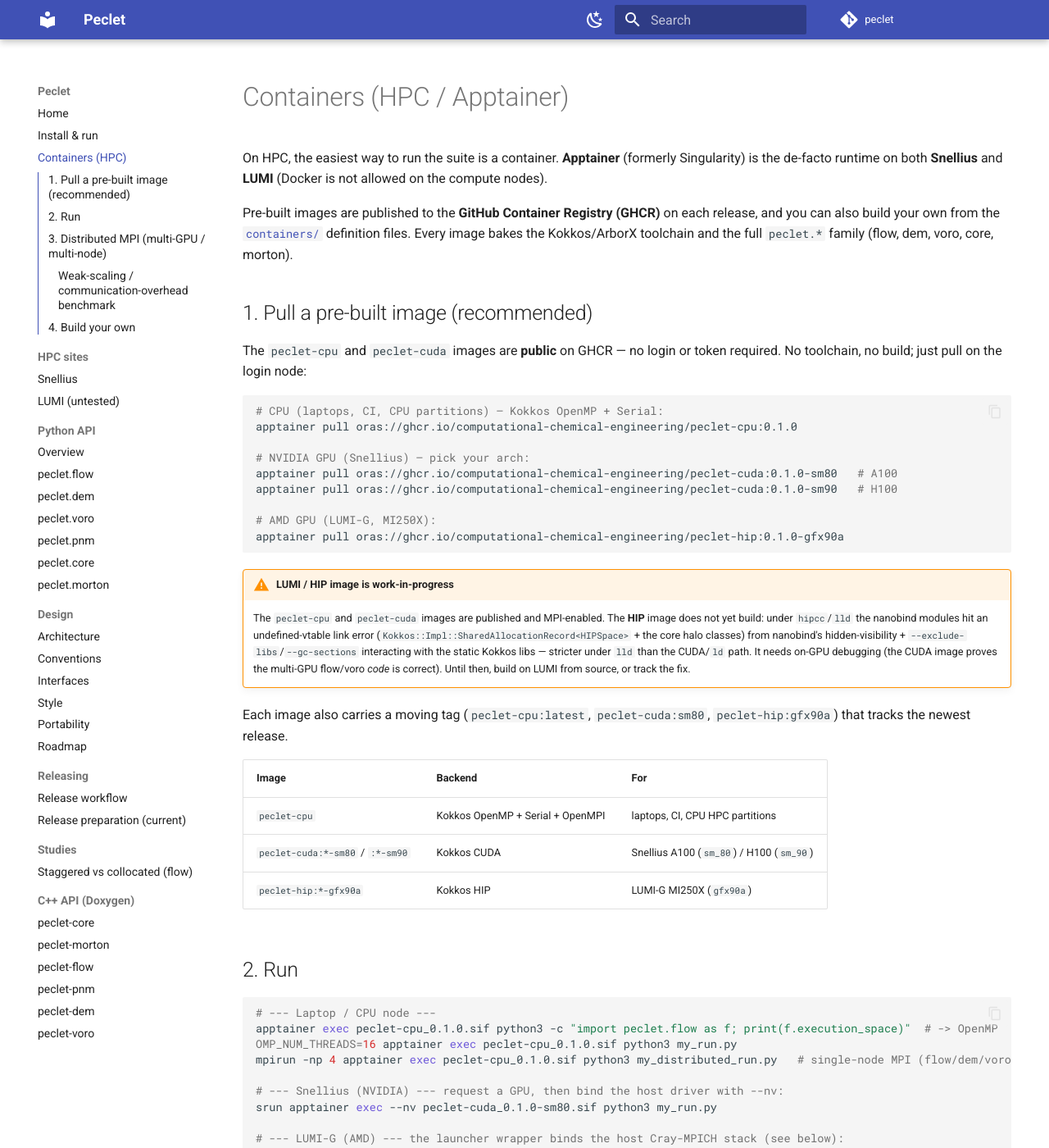
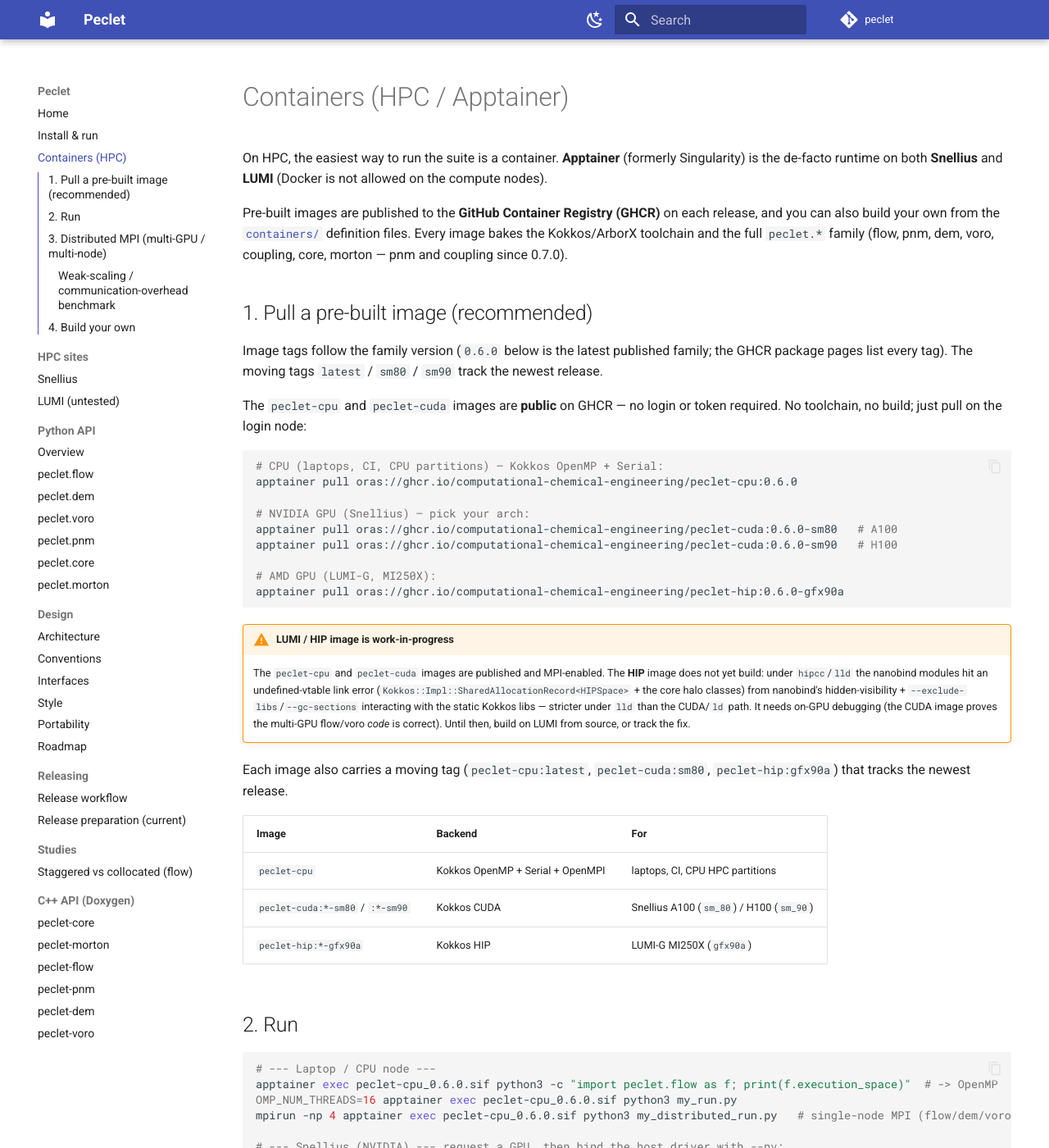
Before and after one commit to computational-chemical-engineering/peclet, an MkDocs documentation site: the page built from docs/containers.md, in a window 1280 px wide and 1400 px high. Shown: the whole window at 82% size. Built offline with MkDocs 1.6.1 and Material for MkDocs 9.7.7, drawn with Linux system fonts in a browser that asks for light colours; comment, search, counter and statistics services are not loaded; some of the changed text lies outside the part shown.

Commit message:
docs: CHANGELOG backfilled 0.2.1..0.6.0 + 0.7.0 in-preparation section; container docs use the latest published tag (0.6.0) and list the full family
Co-Authored-By: Claude Fable 5.1 <noreply@anthropic.com>
Claude-Session: https://claude.ai/code/session_01Ad6J2id7ig4LfsyWA17jnx

````diff
--- a/docs/containers.md
+++ b/docs/containers.md
@@ -6,23 +6,26 @@ de-facto runtime on both **Snellius** and **LUMI** (Docker is not allowed on the
 Pre-built images are published to the **GitHub Container Registry (GHCR)** on each release, and you can
 also build your own from the [`containers/`](https://github.com/computational-chemical-engineering/peclet/tree/main/containers)
 definition files. Every image bakes the Kokkos/ArborX toolchain and the full `peclet.*` family
-(flow, dem, voro, core, morton).
+(flow, pnm, dem, voro, coupling, core, morton — pnm and coupling since 0.7.0).
 
 ## 1. Pull a pre-built image (recommended)
+
+Image tags follow the family version (`0.6.0` below is the latest published family; the GHCR package
+pages list every tag). The moving tags `latest` / `sm80` / `sm90` track the newest release.
 
 The `peclet-cpu` and `peclet-cuda` images are **public** on GHCR — no login or token required. No
 toolchain, no build; just pull on the login node:
 
 ```bash
 # CPU (laptops, CI, CPU partitions) — Kokkos OpenMP + Serial:
-apptainer pull oras://ghcr.io/computational-chemical-engineering/peclet-cpu:0.1.0
+apptainer pull oras://ghcr.io/computational-chemical-engineering/peclet-cpu:0.6.0
 
 # NVIDIA GPU (Snellius) — pick your arch:
-apptainer pull oras://ghcr.io/computational-chemical-engineering/peclet-cuda:0.1.0-sm80   # A100
-apptainer pull oras://ghcr.io/computational-chemical-engineering/peclet-cuda:0.1.0-sm90   # H100
+apptainer pull oras://ghcr.io/computational-chemical-engineering/peclet-cuda:0.6.0-sm80   # A100
+apptainer pull oras://ghcr.io/computational-chemical-engineering/peclet-cuda:0.6.0-sm90   # H100
 
 # AMD GPU (LUMI-G, MI250X):
-apptainer pull oras://ghcr.io/computational-chemical-engineering/peclet-hip:0.1.0-gfx90a
+apptainer pull oras://ghcr.io/computational-chemical-engineering/peclet-hip:0.6.0-gfx90a
 ```
 
 !!! warning "LUMI / HIP image is work-in-progress"
@@ -46,16 +49,16 @@ tracks the newest release.
 
 ```bash
 # --- Laptop / CPU node ---
-apptainer exec peclet-cpu_0.1.0.sif python3 -c "import peclet.flow as f; print(f.execution_space)"  # -> OpenMP
-OMP_NUM_THREADS=16 apptainer exec peclet-cpu_0.1.0.sif python3 my_run.py
-mpirun -np 4 apptainer exec peclet-cpu_0.1.0.sif python3 my_distributed_run.py   # single-node MPI (flow/dem/voro)
+apptainer exec peclet-cpu_0.6.0.sif python3 -c "import peclet.flow as f; print(f.execution_space)"  # -> OpenMP
+OMP_NUM_THREADS=16 apptainer exec peclet-cpu_0.6.0.sif python3 my_run.py
+mpirun -np 4 apptainer exec peclet-cpu_0.6.0.sif python3 my_distributed_run.py   # single-node MPI (flow/dem/voro)
 
 # --- Snellius (NVIDIA) --- request a GPU, then bind the host driver with --nv:
-srun apptainer exec --nv peclet-cuda_0.1.0-sm80.sif python3 my_run.py
+srun apptainer exec --nv peclet-cuda_0.6.0-sm80.sif python3 my_run.py
 
 # --- LUMI-G (AMD) --- the launcher wrapper binds the host Cray-MPICH stack (see below):
 module load LUMI partition/G cray-mpich rocm
-srun -n8 --gpus-per-node=8 containers/lumi-run.sh peclet-hip_0.1.0-gfx90a.sif my_run.py
+srun -n8 --gpus-per-node=8 containers/lumi-run.sh peclet-hip_0.6.0-gfx90a.sif my_run.py
 ```
 
 `--nv` (NVIDIA) / `--rocm` (AMD) binds the host GPU driver into the container. `execution_space`
@@ -71,7 +74,7 @@ for the CFD, `Simulation.step_mpi(...)` for dem, `peclet.voro.VoronoiHalo` for t
 **Single node** is trivial — the container's own MPI launches the ranks:
 
 ```bash
-mpirun -np 4 apptainer exec peclet-cpu_0.1.0.sif python3 my_run.py
+mpirun -np 4 apptainer exec peclet-cpu_0.6.0.sif python3 my_run.py
 ```
 
 **Multiple nodes / GPUs** use the Apptainer *bind* model: the container is built against a compatible MPI,
@@ -89,11 +92,11 @@ The wrapper is launched **by** `srun`, one container per rank:
 ```bash
 # Snellius — 4 A100/node, one rank per GPU:
 module load 2023 OpenMPI/4.1.5-GCC-12.3.0 CUDA/12.4.0
-srun --mpi=pmix containers/snellius-run.sh peclet-cuda_0.1.0-sm80.sif benchmarks/profile_mpi_flow.py --L 128
+srun --mpi=pmix containers/snellius-run.sh peclet-cuda_0.6.0-sm80.sif benchmarks/profile_mpi_flow.py --L 128
 
 # TU/e SMM (chem.smm03.q) — hybrid 4 ranks × 8 threads/node:
 export OMP_NUM_THREADS=8
-srun --mpi=pmix containers/tue-run.sh peclet-cpu_0.1.0.sif benchmarks/profile_mpi_flow.py --L 96
+srun --mpi=pmix containers/tue-run.sh peclet-cpu_0.6.0.sif benchmarks/profile_mpi_flow.py --L 96
 ```
 
 !!! warning "Match the OpenMPI version"
````
Also changed, not shown: CHANGELOG.md (+69 -0 lines), containers/README.md (+3 -3 lines), 3 other files.
